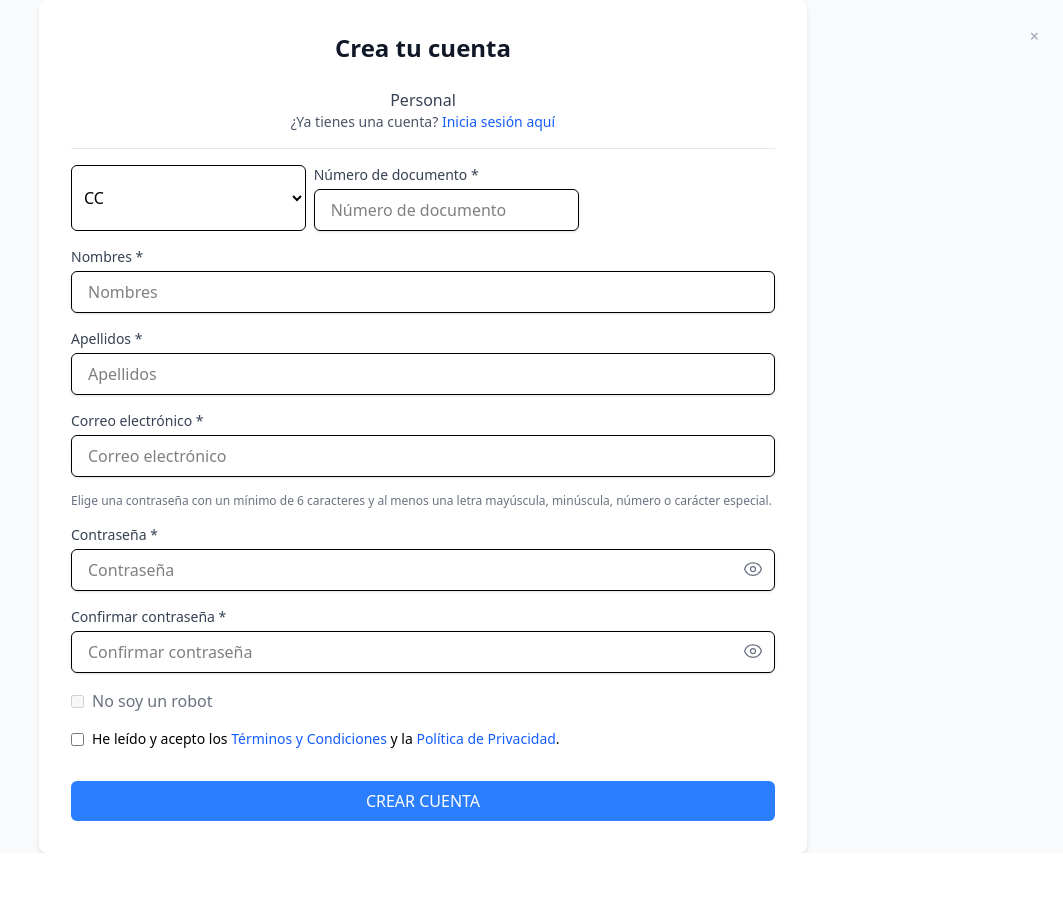
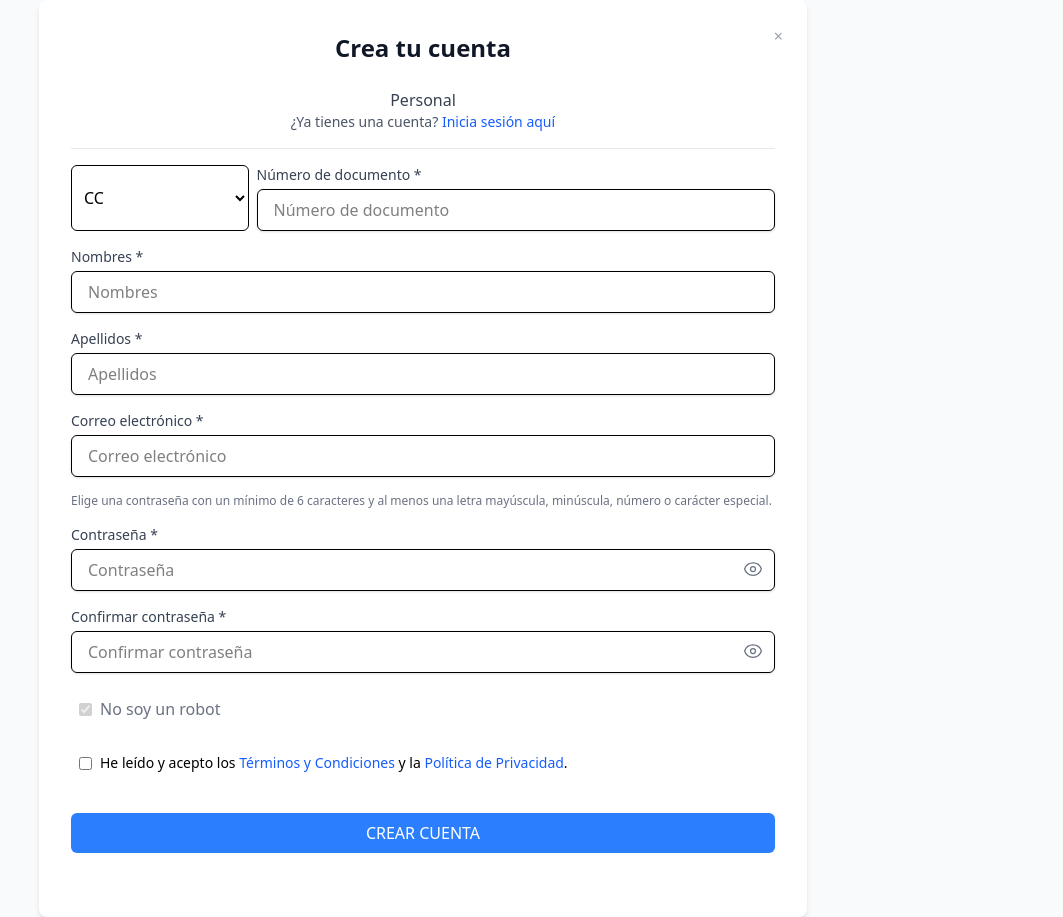
Before and after one commit to EstibenMT/Atelier.UI, a React (Vite) app in the folder Ecomerce/: page /Ecomerce/Register in a window 1280 px wide. Shown: the whole page, without its empty margins (217-1280 px from the left). Before the commit the page ends 853 px from the top, so only its background shows below. Built offline with nearby package versions, Linux system fonts and the light colour scheme.

Commit message:
Login y formuario de registro implementados, el segundo con regex incluido y login inmediato al registro. Se modifico el input button y Register

```diff
--- a/Ecomerce/src/pages/Register.jsx
+++ b/Ecomerce/src/pages/Register.jsx
@@ -2,7 +2,7 @@
 import React, { useState } from "react";
 import { useDispatch, useSelector } from "react-redux";
 import { Link, useNavigate } from "react-router-dom";
-import { registerThunk } from "../Auth/redux/slices/authSlice";
+import { registerThunk, loginThunk } from "../Auth/redux/slices/authSlice";
 import Input from "../components/Input";
 import Button from "../components/Button";
 import { EyeIcon, EyeSlashIcon } from "@heroicons/react/24/outline";
@@ -10,8 +10,9 @@ import { EyeIcon, EyeSlashIcon } from "@heroicons/react/24/outline";
 export default function Register() {
     const dispatch = useDispatch();
     const navigate = useNavigate();
-    const { loading, error } = useSelector((state) => state.auth);
+    const { loading, error: apiError } = useSelector((state) => state.auth);
 
+    // Estado del formulario
     const [form, setForm] = useState({
         documentType: "CC",
         documentNumber: "",
@@ -21,35 +22,167 @@ export default function Register() {
         password: "",
         confirmPassword: "",
         agreeTerms: false,
+        noRobot: true, // “No soy un robot” marcado por defecto
     });
+
+    // Mostrar/ocultar contraseñas
     const [showPassword, setShowPassword] = useState(false);
     const [showConfirm, setShowConfirm] = useState(false);
 
+    // Errores de validación
+    const [validationErrors, setValidationErrors] = useState([]);
+    // Campos inválidos para bordes rojos
+    const [invalidFields, setInvalidFields] = useState({});
+
+    // Regex para validar email
+    const isEmailValid = (email) => /^[^\s@]+@[^\s@]+\.[^\s@]+$/.test(email);
+
+    // Verifica campos de texto/contraseña (no incluye checkboxes)
+    const areRequiredFieldsFilled = () => {
+        const {
+            documentNumber,
+            firstName,
+            lastName,
+            email,
+            password,
+            confirmPassword,
+        } = form;
+        return (
+            documentNumber.trim() !== "" &&
+            firstName.trim() !== "" &&
+            lastName.trim() !== "" &&
+            email.trim() !== "" &&
+            isEmailValid(email) &&
+            password !== "" &&
+            confirmPassword !== "" &&
+            password === confirmPassword
+        );
+    };
+
+    // Verifica formulario completo (incluye checkboxes)
+    const isFormValid = () => {
+        return areRequiredFieldsFilled() && form.agreeTerms && form.noRobot;
+    };
+
     const onChange = (e) => {
         const { name, value, type, checked } = e.target;
+
+        // Actualiza valor
         setForm((prev) => ({
             ...prev,
             [name]: type === "checkbox" ? checked : value,
         }));
+
+        // Si campo estaba inválido, lo quitamos
+        if (invalidFields[name]) {
+            setInvalidFields((prev) => {
+                const copy = { ...prev };
+                delete copy[name];
+                return copy;
+            });
+        }
+
+        // Filtrar mensajes de validación solo para este campo
+        if (validationErrors.length > 0) {
+            setValidationErrors((prev) =>
+                prev.filter(
+                    (msg) =>
+                        // Mensajes formateados como "campo: texto..."
+                        !msg.toLowerCase().includes(name.toLowerCase())
+                )
+            );
+        }
     };
 
     const onSubmit = (e) => {
         e.preventDefault();
+
+        // Validación completa
+        const errors = [];
+        const invalids = {};
+
+        if (form.documentNumber.trim() === "") {
+            errors.push("documentNumber: El número de documento es obligatorio.");
+            invalids.documentNumber = true;
+        }
+        if (form.firstName.trim() === "") {
+            errors.push("firstName: El campo Nombres es obligatorio.");
+            invalids.firstName = true;
+        }
+        if (form.lastName.trim() === "") {
+            errors.push("lastName: El campo Apellidos es obligatorio.");
+            invalids.lastName = true;
+        }
+        if (form.email.trim() === "") {
+            errors.push("email: El campo Correo electrónico es obligatorio.");
+            invalids.email = true;
+        } else if (!isEmailValid(form.email)) {
+            errors.push("email: El correo electrónico no tiene un formato válido.");
+            invalids.email = true;
+        }
+        if (form.password === "") {
+            errors.push("password: El campo Contraseña es obligatorio.");
+            invalids.password = true;
+        }
+        if (form.confirmPassword === "") {
+            errors.push("confirmPassword: El campo Confirmar contraseña es obligatorio.");
+            invalids.confirmPassword = true;
+        }
+        if (
+            form.password !== "" &&
+            form.confirmPassword !== "" &&
+            form.password !== form.confirmPassword
+        ) {
+            errors.push("password: Las contraseñas no coinciden.");
+            errors.push("confirmPassword: Las contraseñas no coinciden.");
+            invalids.password = true;
+            invalids.confirmPassword = true;
+        }
+        if (!form.agreeTerms) {
+            errors.push("agreeTerms: Debes aceptar los Términos y Condiciones.");
+            invalids.agreeTerms = true;
+        }
+        if (!form.noRobot) {
+            errors.push("noRobot: Debes confirmar que no eres un robot.");
+            invalids.noRobot = true;
+        }
+
+        if (errors.length > 0) {
+            setValidationErrors(errors);
+            setInvalidFields(invalids);
+            return;
+        }
+
+        // Si no hay errores de validación, limpiamos
+        setValidationErrors([]);
+        setInvalidFields({});
+
+        // Payload con PascalCase para coincidir con RegisterRequestDto
         const payload = {
-            name: form.firstName,
-            lastName: form.lastName,
-            email: form.email,
-            password: form.password,
-            passwordConfirm: form.confirmPassword,
-            phone: "3134904285", // puedes adaptarlo a un input si lo deseas
-            document: form.documentNumber,
-            name2: "",          // segundo nombre opcional
-            documentTypeId: form.documentType === "CC" ? 1 : 2,
+            Name: form.firstName,
+            LastName: form.lastName,
+            Email: form.email,
+            Password: form.password,
+            PasswordConfirm: form.confirmPassword,
+            Phone: "3134904285", // fijo, o reemplazar por input adicional
+            Document: form.documentNumber,
+            Name2: "",
+            DocumentTypeId: form.documentType === "CC" ? 1 : 2,
         };
+
         dispatch(registerThunk(payload))
             .unwrap()
             .then(() => {
-                navigate("/Ecomerce/Login");
+                // Registro OK → login automático
+                dispatch(loginThunk({ email: form.email, password: form.password }))
+                    .unwrap()
+                    .then(() => {
+                        // Cambié la ruta aquí: ahora vamos a "/" en lugar de "/Ecomerce"
+                        navigate("/");
+                    })
+                    .catch(() => {
+                        alert("Login automático fallido");
+                    });
             })
             .catch(() => {
                 alert("Registro fallido");
@@ -58,33 +191,26 @@ export default function Register() {
 
     return (
         <div className="min-h-screen flex items-center justify-center bg-gray-50">
-            <div className="bg-white max-w-3xl w-11/12 lg:w-2/3 p-8 shadow-md rounded-lg">
-                {/* Botón cerrar (solo estética) */}
+            <div className="bg-white max-w-3xl w-11/12 lg:w-2/3 p-8 shadow-md rounded-lg relative">
                 <Link to="/">
-                <button
-                    className="absolute top-6 right-6 text-gray-400 hover:text-gray-700"
-                >
+                    <button className="absolute top-6 right-6 text-gray-400 hover:text-gray-700">
                         ×
                     </button>
                 </Link>
                 <h2 className="text-2xl font-semibold text-center text-gray-900">
                     Crea tu cuenta
                 </h2>
-
-                {/* Sección “Personal” primero */}
                 <p className="text-center font-medium mt-6 text-gray-700">Personal</p>
-                {/* Enlace “¿Ya tienes una cuenta?” justo después */}
                 <p className="text-center text-sm mb-4 text-gray-600">
                     ¿Ya tienes una cuenta?{" "}
                     <a href="/Ecomerce/Login" className="text-blue-600 hover:underline">
                         Inicia sesión aquí
                     </a>
                 </p>
-
                 <hr className="my-4 border-gray-200" />
 
                 <form onSubmit={onSubmit} className="space-y-4">
-                    {/* Tipo y número de documento */}
+                    {/* Tipo de documento + número */}
                     <div className="flex space-x-2">
                         <select
                             name="documentType"
@@ -96,31 +222,60 @@ export default function Register() {
                             <option value="TI">TI</option>
                             <option value="CE">CE</option>
                         </select>
+                        <div
+                            className={
+                                invalidFields.documentNumber
+                                    ? "border border-red-500 rounded-md w-full"
+                                    : "w-full"
+                            }
+                        >
                             <Input
                                 label="Número de documento *"
                                 name="documentNumber"
                                 value={form.documentNumber}
                                 onChange={onChange}
                                 placeholder="Número de documento"
+                                type="text"
                             />
                         </div>
+                    </div>
 
+                    {/* Campo Nombres */}
+                    <div
+                        className={
+                            invalidFields.firstName ? "border border-red-500 rounded-md" : ""
+                        }
+                    >
                         <Input
                             label="Nombres *"
                             name="firstName"
                             value={form.firstName}
                             onChange={onChange}
                             placeholder="Nombres"
+                            type="text"
                         />
+                    </div>
 
+                    {/* Campo Apellidos */}
+                    <div
+                        className={
+                            invalidFields.lastName ? "border border-red-500 rounded-md" : ""
+                        }
+                    >
                         <Input
                             label="Apellidos *"
                             name="lastName"
                             value={form.lastName}
                             onChange={onChange}
                             placeholder="Apellidos"
+                            type="text"
                         />
+                    </div>
 
+                    {/* Campo Correo electrónico */}
+                    <div
+                        className={invalidFields.email ? "border border-red-500 rounded-md" : ""}
+                    >
                         <Input
                             label="Correo electrónico *"
                             type="email"
@@ -129,17 +284,20 @@ export default function Register() {
                             onChange={onChange}
                             placeholder="Correo electrónico"
                         />
+                    </div>
 
                     <p className="text-xs text-gray-500">
-                        Elige una contraseña con un mínimo de 6 caracteres y al menos una
-                        letra mayúscula, minúscula, número o carácter especial.
+                        Elige una contraseña con un mínimo de 6 caracteres y al menos una letra
+                        mayúscula, minúscula, número o carácter especial.
                     </p>
 
-                    {/* Contraseña con ícono “ojo” */}
-                    <div>
-                        <label className="block text-sm mb-1 text-gray-700">
-                            Contraseña *
-                        </label>
+                    {/* Campo Contraseña */}
+                    <div
+                        className={
+                            invalidFields.password ? "border border-red-500 rounded-md" : ""
+                        }
+                    >
+                        <label className="block text-sm mb-1 text-gray-700">Contraseña *</label>
                         <div className="relative">
                             <input
                                 type={showPassword ? "text" : "password"}
@@ -163,8 +321,14 @@ export default function Register() {
                         </div>
                     </div>
 
-                    {/* Confirmar contraseña con ícono */}
-                    <div>
+                    {/* Campo Confirmar Contraseña */}
+                    <div
+                        className={
+                            invalidFields.confirmPassword
+                                ? "border border-red-500 rounded-md"
+                                : ""
+                        }
+                    >
                         <label className="block text-sm mb-1 text-gray-700">
                             Confirmar contraseña *
                         </label>
@@ -191,16 +355,35 @@ export default function Register() {
                         </div>
                     </div>
 
-                    {/* reCAPTCHA (placeholder) */}
-                    <div className="mt-4">
+                    {/* “No soy un robot” */}
+                    <div
+                        className={
+                            invalidFields.noRobot
+                                ? "border border-red-500 rounded-md p-2"
+                                : "p-2"
+                        }
+                    >
                         <label className="flex items-center space-x-2">
-                            <input type="checkbox" disabled />
+                            <input
+                                type="checkbox"
+                                name="noRobot"
+                                checked={form.noRobot}
+                                onChange={onChange}
+                                disabled
+                            />
                             <span className="text-gray-500">No soy un robot</span>
                         </label>
                     </div>
 
-                    {/* Aceptar Términos y Condiciones */}
-                    <label className="flex items-center space-x-2 text-sm mt-2">
+                    {/* “Acepto Términos” */}
+                    <div
+                        className={
+                            invalidFields.agreeTerms
+                                ? "border border-red-500 rounded-md p-2"
+                                : "p-2"
+                        }
+                    >
+                        <label className="flex items-center space-x-2 text-sm">
                             <input
                                 type="checkbox"
                                 name="agreeTerms"
@@ -219,23 +402,38 @@ export default function Register() {
                                 .
                             </span>
                         </label>
+                    </div>
 
+                    {/* Botón Crear Cuenta */}
                     <Button
                         type="submit"
                         className={`w-full mt-4 bg-blue-500 hover:bg-blue-600 text-white ${loading ? "opacity-50" : ""
                             }`}
-                        disabled={!form.agreeTerms || loading}
+                        disabled={!isFormValid() || loading}
                     >
                         {loading ? "Registrando..." : "CREAR CUENTA"}
                     </Button>
 
-                    {error && (
-                        <p className="text-red-600 text-center text-sm mt-2">
-                            {typeof error === "string"
-                                ? error
-                                : "Error en el proceso de registro"}
+                    {/* Mensajes de validación y errores de la API */}
+                    <div className="mt-4">
+                        {validationErrors.length > 0 && (
+                            <ul className="text-red-600 text-sm list-disc list-inside">
+                                {validationErrors.map((msg, idx) => (
+                                    <li key={idx}>
+                                        {msg.split(": ").slice(1).join(": ")}
+                                    </li>
+                                ))}
+                            </ul>
+                        )}
+                        {!validationErrors.length && apiError && (
+                            <p className="text-red-600 text-center text-sm">
+                                {typeof apiError === "string"
+                                    ? apiError
+                                    : apiError.message ||
+                                    "Error en el proceso de registro"}
                             </p>
                         )}
+                    </div>
                 </form>
             </div>
         </div>
```
Also changed, not shown: Ecomerce/src/components/Input.jsx (+15 -4 lines). Lines whose indentation alone changed are shown as unchanged.
